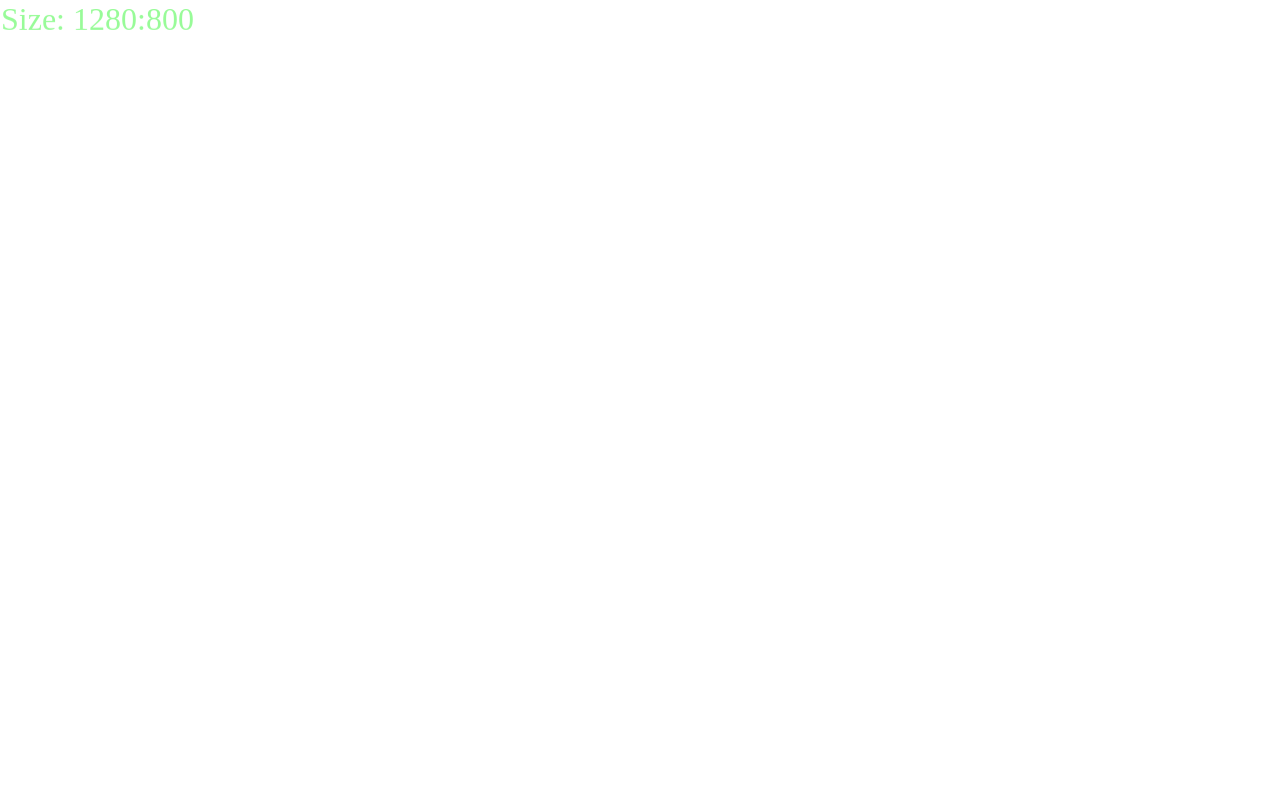
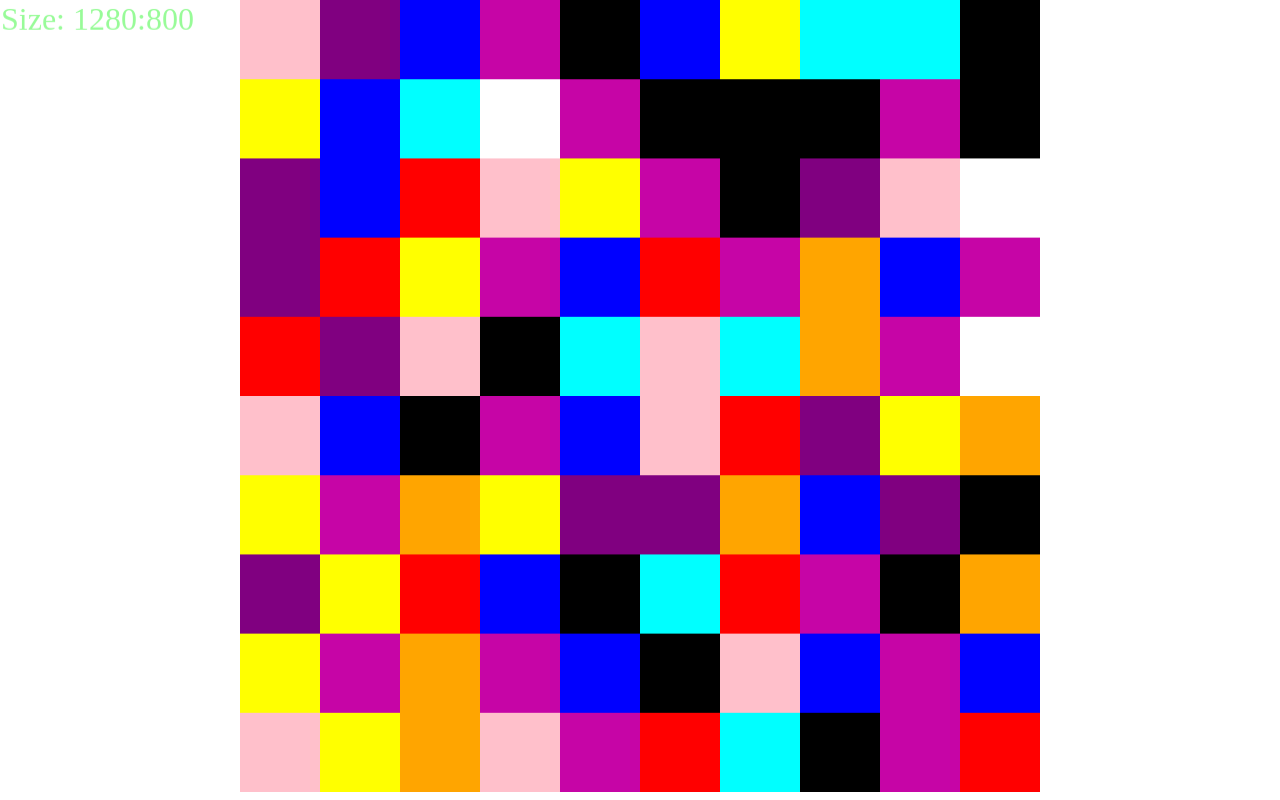
Before and after one commit to sqyyy-jar/whitespace-editor, a website built with Vite: page index.html in a window 1280 px wide. Built offline with nearby package versions, Linux system fonts and the light colour scheme.

Commit message:
Add maximum logback

```diff
--- a/src/base.ts
+++ b/src/base.ts
@@ -2,8 +2,9 @@ const width = self.innerWidth
 const height = self.innerHeight
 const base = document.querySelector<HTMLCanvasElement>('#base')!
 const context = base.getContext('2d')!
-const screen = {
+const state = {
     lines: 0,
+    maxLog: 5,
     logback: <string[]>[],
     boxes: 10,
     elements: <number[]>[],
@@ -18,14 +19,14 @@ function clearFrame() {
 }
 
 function resetLog() {
-    screen.lines = 0
-    screen.logback = []
+    state.lines = 0
+    state.logback = []
 }
 
 function resetElements() {
-    screen.elements = []
-    for (let i = 0; i < screen.boxes * screen.boxes; i++) {
-        screen.elements.push(0)
+    state.elements = []
+    for (let i = 0; i < state.boxes * state.boxes; i++) {
+        state.elements.push(0)
     }
 }
 
@@ -35,11 +36,11 @@ function reset() {
 }
 
 function log(message: string) {
-    screen.lines += 1
-    screen.logback.push(message)
-    if (screen.lines * 30 >= height) {
-        screen.lines -= 1
-        screen.logback.shift()
+    state.lines += 1
+    state.logback.push(message)
+    if (state.lines > state.maxLog) {
+        state.lines -= 1
+        state.logback.shift()
         redraw()
         return
     }
@@ -49,10 +50,10 @@ function log(message: string) {
 function drawElements() {
     const colors = ['white', '#c605a6', 'aqua', 'yellow', 'black', 'orange', 'blue', 'red', 'purple', 'pink', '#98FB98']
     const offset = Math.round((Math.max(width, height) - Math.min(width, height)) / 2)
-    const boxWidth = Math.round(Math.min(width, height) / screen.boxes)
-    for (let x = 0; x < screen.boxes; x++) {
-        for (let y = 0; y < screen.boxes; y++) {
-            const element = screen.elements[x * screen.boxes + y]
+    const boxWidth = Math.round(Math.min(width, height) / state.boxes)
+    for (let x = 0; x < state.boxes; x++) {
+        for (let y = 0; y < state.boxes; y++) {
+            const element = state.elements[x * state.boxes + y]
             context.fillStyle = colors[element]
             if (width > height) {
                 context.fillRect(boxWidth * x + offset, boxWidth * y, boxWidth, boxWidth)
@@ -66,8 +67,8 @@ function drawElements() {
 function drawLog() {
     font()
     context.fillStyle = '#98FB98'
-    for (let i = 0; i < screen.logback.length; i++) {
-        context.fillText(screen.logback[i], 1, i * 30 + 30)
+    for (let i = 0; i < state.logback.length; i++) {
+        context.fillText(state.logback[i], 1, i * 30 + 30)
     }
 }
 
@@ -78,10 +79,10 @@ function redraw() {
 }
 
 function loadElements() {
-    for (let x = 0; x < screen.boxes; x++) {
-        for (let y = 0; y < screen.boxes; y++) {
+    for (let x = 0; x < state.boxes; x++) {
+        for (let y = 0; y < state.boxes; y++) {
             const element = Math.round(Math.random() * 9.501);
-            screen.elements[x * screen.boxes + y] = element
+            state.elements[x * state.boxes + y] = element
             if (element == 10) {
                 log('An exotic square was revealed')
             }
@@ -94,8 +95,9 @@ export function load() {
     base.height = height
     reset()
     log(`Size: ${width}:${height}`)
+    loadElements()
+    redraw()
     base.addEventListener('click', _ => {
-        resetElements()
         loadElements()
         redraw()
     })
--- a/src/style.css
+++ b/src/style.css
@@ -7,6 +7,6 @@ body,html {
     margin: 0;
     padding: 0;
     width: 100vw;
-    height: calc(100vh - 5px);
+    height: 99vh;
     font-family: 'Roboto Mono', monospace;
 }
```
